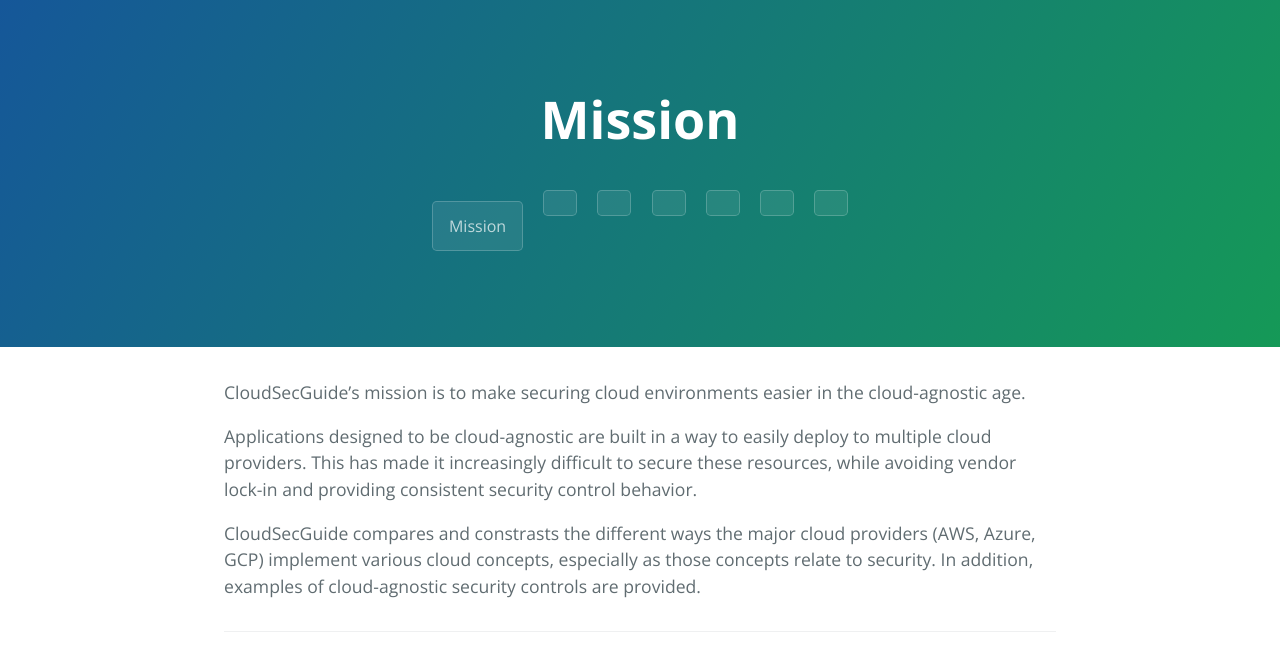
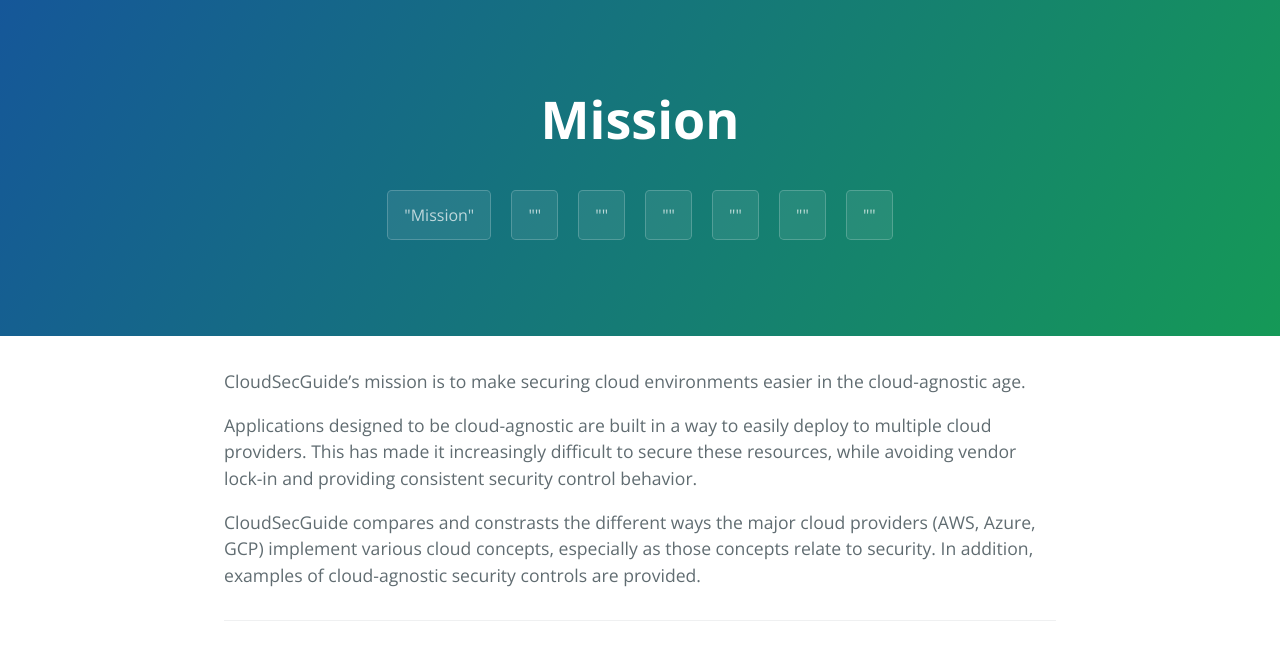
Before and after one commit to cloudsecguide/cloudsecguide.github.io, a Jekyll site: the page built from about/mission.md, in a window 1280 px wide. Shown: the top 671 px of the page. Built offline with Jekyll 4.4.1, drawn with Linux system fonts in a browser that asks for light colours; our own code applies the rules of GitHub Pages for plain Markdown files; the repository's description, which GitHub fills in, is left out.

Commit message:
Update default.html

```diff
--- a/_layouts/default.html
+++ b/_layouts/default.html
@@ -20,13 +20,11 @@
     <link rel="stylesheet" href="{{ '/assets/css/style.css?v=' | append: site.github.build_revision | relative_url }}">
   </head>
   <body>
-    <a id="skip-to-content" href="#content">Skip to the content.</a>
-
     <header class="page-header" role="banner">
       <h1 class="project-name">{{ page.title | default: site.title | default: site.github.repository_name }}</h1>
       <h2 class="project-tagline">{{ page.description | default: site.description | default: site.github.project_tagline }}</h2>
       {% for page in site.pages %}
-        <a href="{{ page.url }}" class="btn">{{ page.title }}</a>
+        <a href="{{ page.url }}" class="btn">"{{ page.title }}"</a>
       {% endfor %}
     </header>
 
```
